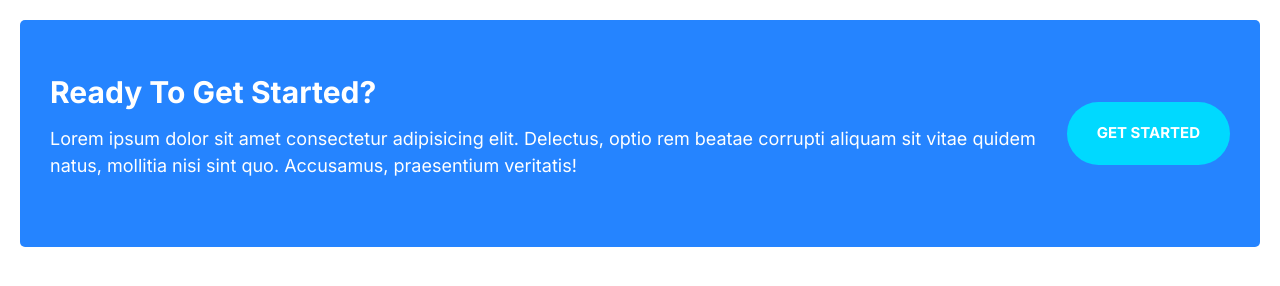
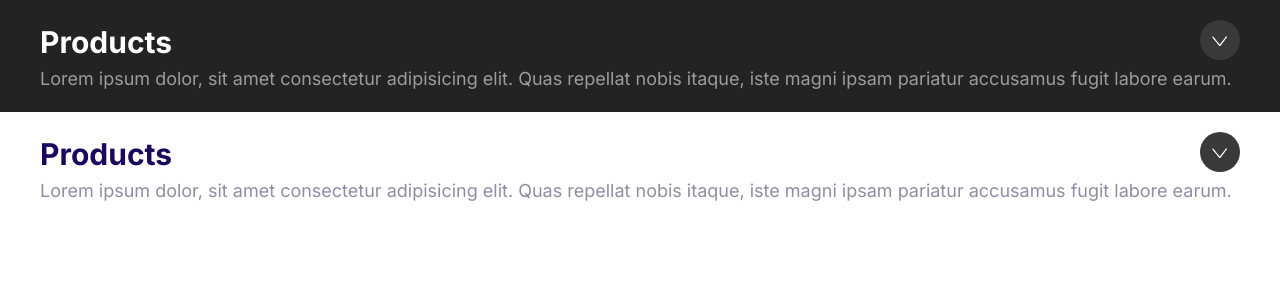
Before and after one commit to Hari-Das/bank-site, a plain HTML site: page index.html in a window 1280 px wide. Drawn offline with Linux system fonts and the light colour scheme.

Commit message:
Adding Collapsible Component.

```diff
--- a/css/styles.css
+++ b/css/styles.css
@@ -566,7 +566,7 @@ a {
 
 @media screen and (min-width: 768px) {
   .callout .grid--cols-2 {
-      grid-template: 1fr /1fr auto;
+    grid-template: 1fr /1fr auto;
   }
 
   .callout__content {
@@ -576,3 +576,53 @@ a {
     margin-left: 2rem;
   }
 }
+
+/* Collapsibles */
+.collapsible {
+  padding: 2rem 4rem;
+}
+
+.collapsible--dark {
+  background-color: #232323;
+}
+
+.collapsible__header {
+  display: flex;
+  justify-content: space-between;
+  cursor: pointer;
+}
+
+.collapsible__heading {
+  margin: 0;
+  font-size: 3rem;
+  user-select: none;
+}
+
+.collapsible__icon {
+  transform: rotate(-90deg);
+  transition: transform 0.3s;
+}
+
+.collapsible__content {
+  max-height: 0;
+  overflow: hidden;
+  opacity: 0;
+  transition: all 0.3s;
+}
+
+.collapsible--dark .collapsible__heading{
+  color: white;
+}
+
+.collapsible--dark .collapsible__content {
+  color: #9c9c9c;
+}
+
+.collapsible--expanded .collapsible__icon{
+  transform: rotate(0);
+}
+
+.collapsible--expanded .collapsible__content {
+  max-height: 100vh;
+  opacity: 1;
+}
--- a/index.html
+++ b/index.html
@@ -14,19 +14,31 @@
     <link rel="stylesheet" href="css/normalize.css" />
     <link rel="stylesheet" href="css/styles.css" />
   </head>
-  <body style="padding: 2rem">
-    <div class="callout callout--primary">
-      <div class="grid grid--cols-2">
-        <div class="callout__content">
-          <h2 class="callout__heading">Ready to get started?</h2>
-          <p class="callout__description">
-            Lorem ipsum dolor sit amet consectetur adipisicing elit. Delectus, optio
-            rem beatae corrupti aliquam sit vitae quidem natus, mollitia nisi sint
-            quo. Accusamus, praesentium veritatis!
-          </p>
-        </div>
-        <a href="#" class="btn btn--secondary">get started</a>
+  <body>
+    <div class="collapsible collapsible--dark collapsible--expanded">
+      <header class="collapsible__header">
+        <h2 class="collapsible__heading">Products</h2>
+        <svg class="icon icon--white collapsible__icon">
+          <use xlink:href="images/sprite.svg#chevron"></use>
+        </svg>
+      </header>
+      <div class="collapsible__content">
+        Lorem ipsum dolor, sit amet consectetur adipisicing elit. Quas repellat
+        nobis itaque, iste magni ipsam pariatur accusamus fugit labore earum.
       </div>
     </div>
+    <div class="collapsible collapsible--expanded">
+      <header class="collapsible__header">
+        <h2 class="collapsible__heading">Products</h2>
+        <svg class="icon icon--white collapsible__icon">
+          <use xlink:href="images/sprite.svg#chevron"></use>
+        </svg>
+      </header>
+      <div class="collapsible__content">
+        Lorem ipsum dolor, sit amet consectetur adipisicing elit. Quas repellat
+        nobis itaque, iste magni ipsam pariatur accusamus fugit labore earum.
+      </div>
+    </div>
+    <script src="js/main.js"></script>
   </body>
 </html>
--- /dev/null
+++ b/js/main.js
@@ -0,0 +1,6 @@
+const collapsibles = document.querySelectorAll(".collapsible ");
+collapsibles.forEach((item) =>
+  item.addEventListener("click", function () {
+    this.classList.toggle("collapsible--expanded");
+  })
+);
```
